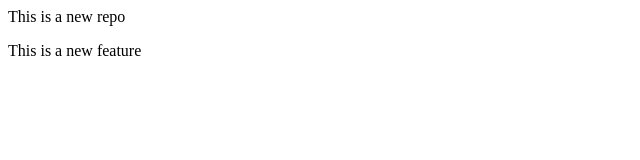
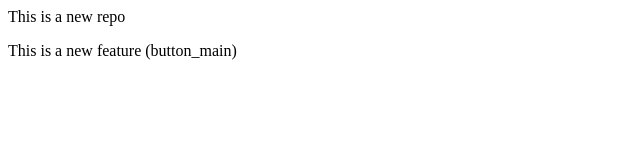
Before and after one commit to nitinjain89/localrepo, a plain HTML site: page index.html in a window 1280 px wide. Shown: the full height of the page, 0-640 px from the left. Drawn offline with Linux system fonts and the light colour scheme.

```diff
--- a/index.html
+++ b/index.html
@@ -1,2 +1,2 @@
 <p>This is a new repo</p>
-<p>This is a new feature</p>
+<p>This is a new feature (button_main)</p>
```
